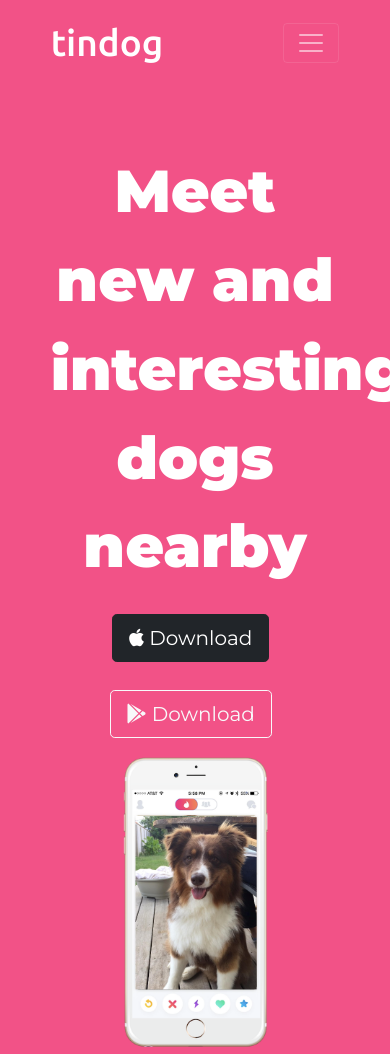
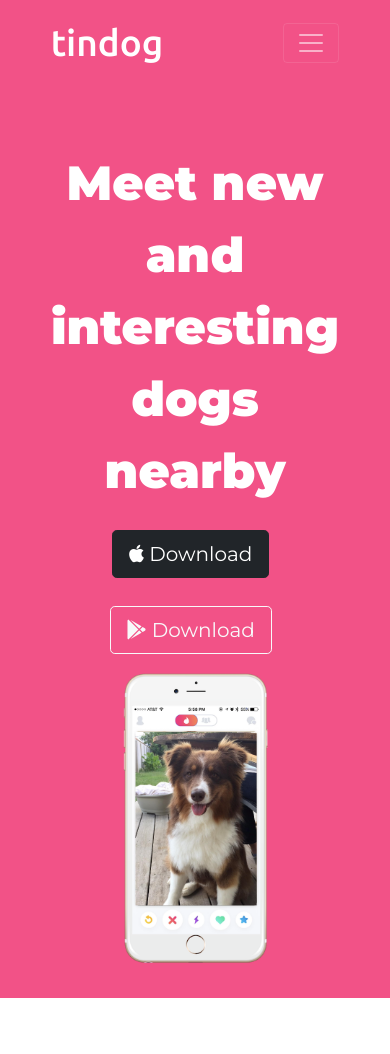
Before and after one commit to kariastnor/TinDog, a plain HTML site: page index.html in a window 390 px wide. Shown: the top 1054 px of the page. Drawn offline with nearby package versions, Linux system fonts and the light colour scheme.

Commit message:
Add files via upload

```diff
--- a/css/styles.css
+++ b/css/styles.css
@@ -8,6 +8,12 @@ h1 {
     font-size: 3.7rem;
     font-weight: 900;
     line-height: 1.5;
+}
+
+@media (max-width: 500px) {
+    h1 {
+        font-size: 3rem;
+    }
 }
 
 h2 {
```
